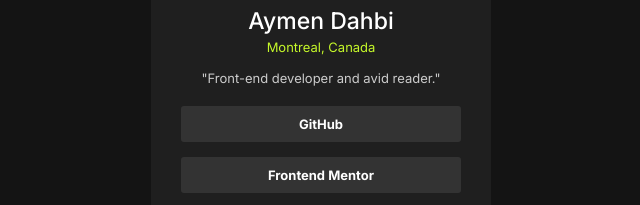
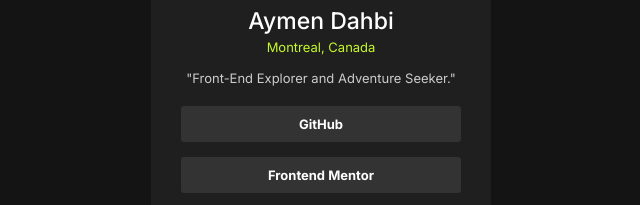
Before and after one commit to AymenDaSh/Social-_ink_profile, a plain HTML site: page index.html in a window 1280 px wide. Shown: the part 247-452 px from the top of the page, 319-959 px from the left. Drawn offline with Linux system fonts and the light colour scheme.

Commit message:
changing the hobbie

```diff
--- a/index.html
+++ b/index.html
@@ -26,7 +26,7 @@
         <img src="pictures/mypic.HEIC" class="profile-pic">
         <p class="myname">Aymen Dahbi</p>
         <p class="mylocation">Montreal, Canada</p>
-        <p class="myjob">"Front-end developer and avid reader."</p>
+        <p class="myjob">"Front-End Explorer and Adventure Seeker."</p>
         <div class="socials">GitHub</div>
         <div class="socials"> Frontend Mentor</div>
         <div class="socials">LinkedIn</div>
```
